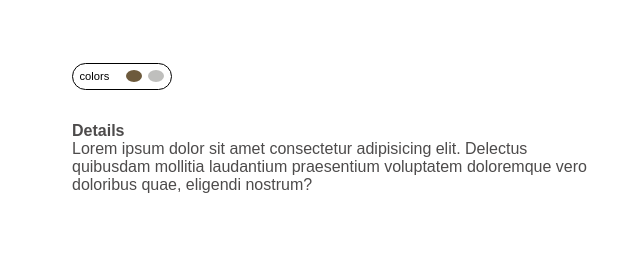
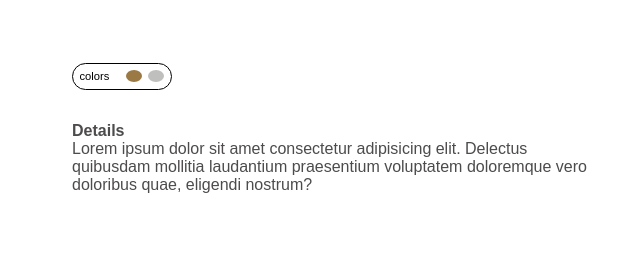
Before and after one commit to shrestharoy02/html-css-3, a plain HTML site: page index.html in a window 1280 px wide. Shown: the part 512-780 px from the top of the page, 0-640 px from the left. Drawn offline with nearby package versions, Linux system fonts and the light colour scheme; a web font is replaced by a local one.

Commit message:
fixed colors

```diff
--- a/style.css
+++ b/style.css
@@ -58,7 +58,7 @@
 #colors #color1 {
   width: 1em;
   /* height: 1em; */
-  background-color: #6d5a3c;
+  background-color: #9a7945;
   border-radius: 50%;
   margin-right: 0.4em;
 }
```
